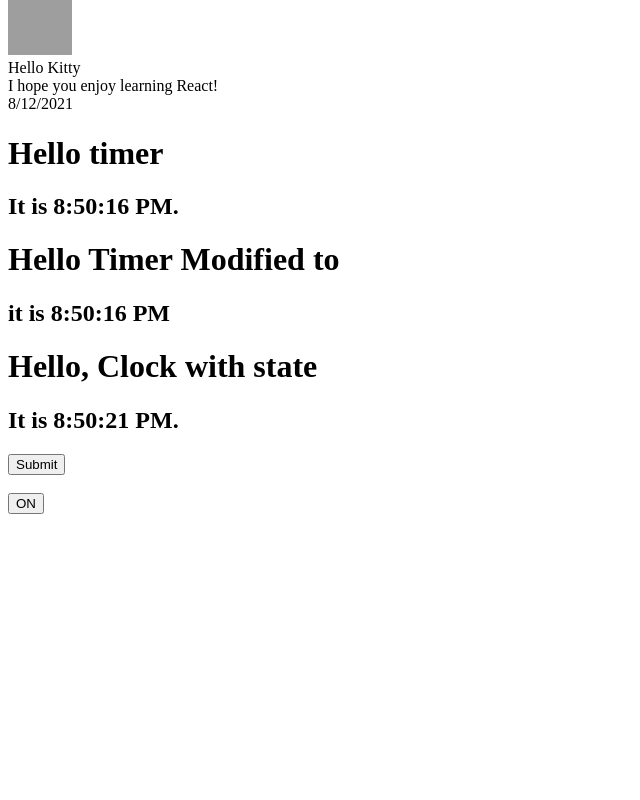
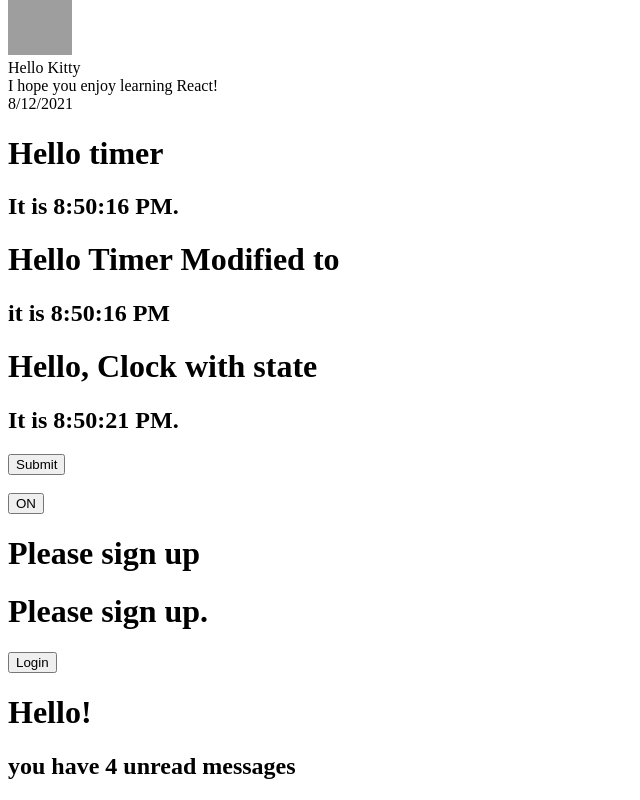
Before and after one commit to Famba-Abdulnassiir/learnreact, a React (Create React App) app in the folder react-practice/: page / in a window 1280 px wide. Shown: the part 371-1171 px from the top of the page, without its empty margins (0-640 px from the left). Before the commit the page ends 893 px from the top, so only its background shows below. Built offline with nearby package versions, Linux system fonts and the light colour scheme; grey boxes are pictures that could not be loaded.

Commit message:
This was an insight into Conditiona rendering and conditonal operators

```diff
--- a/react-practice/src/index.js
+++ b/react-practice/src/index.js
@@ -11,6 +11,9 @@
 import Clock from "./stateClock";
 import Form from "./preventDefault";
 import Toggle from "./toggle";
+import UserLogin from "./userLogin";
+import LoginControl from "./loginControl";
+import UnreadMails from "./inlineIf";
 
 const rootElement = document.getElementById("root");
 ReactDOM.render(
@@ -25,6 +28,9 @@
     <Clock/>
     <Form/>
     <Toggle/>
+    <UserLogin/>
+    <LoginControl/>
+    <UnreadMails/>
   </StrictMode>,
   rootElement
 );
--- /dev/null
+++ b/react-practice/src/inlineIf.js
@@ -0,0 +1,18 @@
+import React from "react";
+export default function UnreadMails (){
+
+    function Mailbox(props){
+        const unreadMessages = props.unreadMessages;
+        return(
+            <div>
+                <h1>Hello!</h1>
+                {unreadMessages.length > 0 &&
+                <h2>you have {unreadMessages.length} unread messages</h2>
+                }
+            </div>
+        );
+    }
+const messages = ['React', 'Re: React','Re Re: React','Re: four'];
+
+return <Mailbox unreadMessages ={messages}/>
+}
--- /dev/null
+++ b/react-practice/src/loginControl.js
@@ -0,0 +1,73 @@
+import React from "react";
+
+export default function LoginControl(){
+
+class LoginControls extends React.Component{
+    constructor(props){
+        super(props)
+        this.handleLoginClick = this.handleLoginClick.bind(this);
+        this.handleLogoutClick = this.handleLogoutClick.bind(this);
+        this.state = {isLoggedIn: false};
+    }
+
+    handleLoginClick(){
+        this.setState({isLoggedIn: true})
+    }
+
+    handleLogoutClick(){
+        this.setState({isLoggedIn:false})
+    }
+
+    render(){
+        const isLoggedIn = this.state.isLoggedIn;
+        let button;
+        if (isLoggedIn) {
+            button = <LogoutButton onClick={this.handleLogoutClick}/>
+        } else {
+            button = <LoginButton onClick={this.handleLoginClick}/>
+        }
+
+        return (
+            <div>
+                <Greeting isLoggedIn={isLoggedIn}/>
+                {button}
+            </div>
+        )
+    }
+}
+
+    function GuestGreeting(props) {
+        return <h1>Please sign up.</h1>;
+    }
+
+    function UserGreeting(props) {
+        return <h1>Welcome back</h1>;
+    }
+    function Greeting(props) {
+        const isLoggedIn = props.isLoggedIn;
+        if (isLoggedIn) {
+        return <UserGreeting />;
+        }
+        return <GuestGreeting />;
+    }
+
+    function LoginButton(props) {
+        return (
+        <button onClick={props.onClick}>
+            Login
+        </button>
+        );
+    }
+
+    function LogoutButton(props) {
+        return (
+        <button onClick={props.onClick}>
+            Logout
+        </button>
+        );
+    }
+    /*Please not in this example this is so long code for reading and interpretation
+    if in real life kindly breakdown this into different resuable components. */
+
+    return <LoginControls/>
+}
--- /dev/null
+++ b/react-practice/src/userLogin.js
@@ -0,0 +1,23 @@
+import React from "react";
+
+export default function UserLogin(){
+
+    function UserGreeting(props){
+        return <h1>Welcome back</h1>;
+    }
+
+    function GuestGreeting(props){
+        return <h1>Please sign up</h1>;
+    }
+
+    function Greetings(props){
+        const isLoggedIn = props.isLoggedIn;
+        if(isLoggedIn){
+            return <UserGreeting/>;
+        }
+        return <GuestGreeting/>;
+    }
+
+    //you can try switching true with false to see the changes.
+    return <Greetings isLoggedIn={false}/>
+}
```
